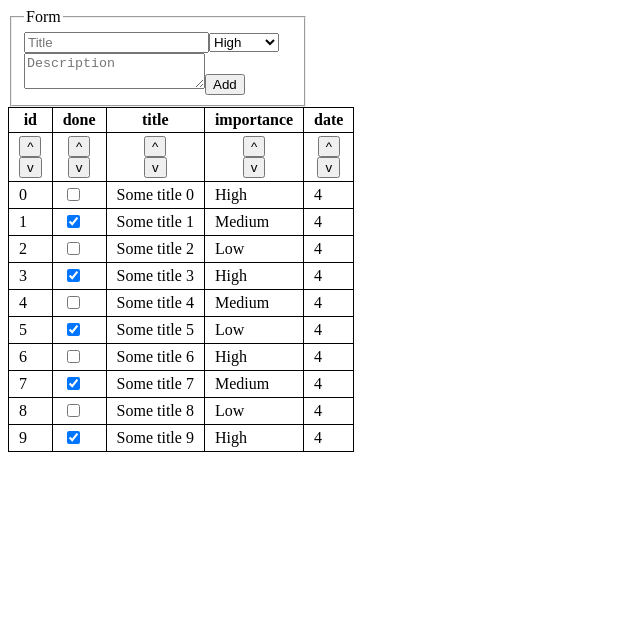
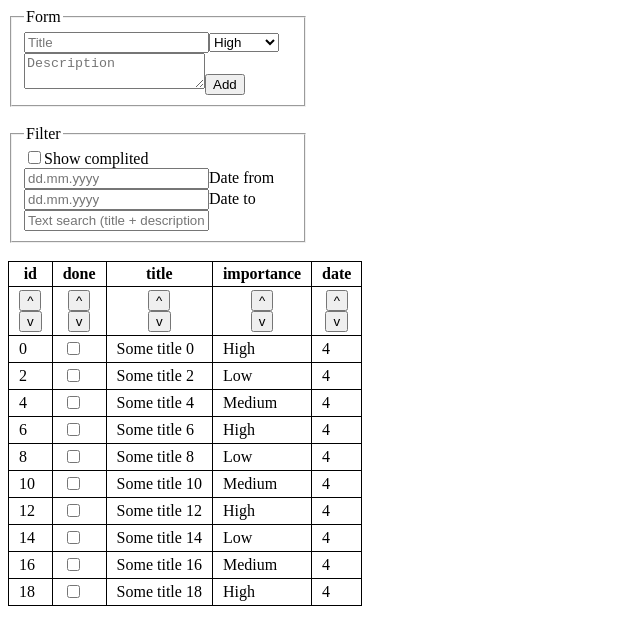
Before and after one commit to kulikmaxim/todo-list-react, a React (Create React App) app: page / in a window 1280 px wide. Shown: the top 640 px of the page, without its empty margins (0-640 px from the left). Built offline with nearby package versions, Linux system fonts and the light colour scheme.

Commit message:
Feature filter (#3)
* added incomplete implementation of filter component

* added implementation of filter component

```diff
--- a/src/components/App/App.js
+++ b/src/components/App/App.js
@@ -1,13 +1,15 @@
 import React, { Component } from 'react';
 import Table from '../Table';
 import Form from '../Form';
+import Filter from '../Filter';
 import { getItems } from '../../utils/apiWrapper';
 
 const importanceNames = ['High', 'Medium', 'Low'];
 
 class App extends Component {
     state = {
-        items: []
+        items: [],
+        filter: {}
     }
 
     constructor() {
@@ -24,11 +26,32 @@ class App extends Component {
         });
     }
 
+    toggleChecked = (id) => {
+        this.setState({
+            items: this.state.items.map((item) => (item.id !== id) ? item : {
+                ...item,
+                done: !item.done
+            }),
+        })
+    }
+
+    handleFilter = (filter) => {
+        this.setState({filter});
+    }
+
     render() {
         return (
             <div>
-                <Form onAdd={this.addTask.bind(this)} importanceNames={importanceNames} />
-                <Table items={this.state.items } importanceNames={importanceNames} />
+                <Form onAdd={this.addTask.bind(this)} importanceNames={importanceNames}  />
+                <br />
+                <Filter onFilter={this.handleFilter.bind(this)} />
+                <br />
+                <Table
+                    items={this.state.items}
+                    toggleChecked={this.toggleChecked}
+                    importanceNames={importanceNames}
+                    filter={this.state.filter}
+                />
             </div>
         );
     }
--- /dev/null
+++ b/src/components/Filter/Filter.css
@@ -0,0 +1,3 @@
+form {
+    width: 300px;
+}
--- /dev/null
+++ b/src/components/Filter/Filter.js
@@ -0,0 +1,41 @@
+import React, { Component } from 'react';
+import {getDateByString} from '../../utils/getDateByString';
+import debounce from 'lodash/debounce';
+
+import './Filter.css';
+
+class Filter extends Component {
+    constructor() {
+        super();
+
+        this.debouncedHandleFormChanges = debounce(this.handleFormChanges, 100);
+    }
+
+    handleFormChanges(ev) {
+        ev.preventDefault();
+        let filter = {
+            showComplited: this.refs.showComplited.checked,
+            searchText: this.refs.searchText.value,
+            dateFrom: getDateByString(this.refs.dateFrom.value),
+            dateTo: getDateByString(this.refs.dateTo.value),
+        }
+
+        this.props.onFilter(filter);
+    }
+
+    render() {
+        return (
+        <form onChange={this.debouncedHandleFormChanges.bind(this)}>
+            <fieldset>
+                    <legend>Filter</legend>
+                    <input ref='showComplited' type='checkbox' /><label>Show complited</label>
+                    <input ref='dateFrom' placeholder='dd.mm.yyyy' /><label>Date from</label>
+                    <input ref='dateTo' placeholder='dd.mm.yyyy' /><label>Date to</label>
+                    <input ref='searchText' placeholder='Text search (title + description)' />
+            </fieldset>
+        </form>
+        );
+    }
+}
+
+export default Filter;
--- /dev/null
+++ b/src/components/Filter/index.js
@@ -0,0 +1,3 @@
+import Filter from './Filter';
+
+export default Filter;
--- a/src/components/Table/Table.js
+++ b/src/components/Table/Table.js
@@ -3,6 +3,7 @@ import React, { Component } from 'react';
 import TableItem from './TableItem';
 import TableHeader from './TableHeader';
 import sortBy from '../../utils/sortBy';
+import {filterBy} from '../../utils/filterBy';
 
 import './Table.css';
 
@@ -18,18 +19,21 @@ class Table extends Component {
     }
 
     render() {
+        let filteredItems = filterBy(this.props.items, this.props.filter);
+
         let sortedItems = sortBy(
-            this.props.items,
+            filteredItems,
             this.state.sortBy
         );
 
         return (
             <table>
                 <TableHeader columns={columns} onSort={this.handleSort.bind(this)} />
-                {this.props.items.map((item) => (
+                {sortedItems.map((item) => (
                     <TableItem
                         key={item.id}
                         {...item}
+                        toggleChecked={this.props.toggleChecked}
                         importanceNames={this.props.importanceNames}
                     />)
                 )}
--- a/src/components/Table/TableItem.js
+++ b/src/components/Table/TableItem.js
@@ -4,12 +4,12 @@ function TableItem(props) {
     return (
     <tr>
         <td>{props.id}</td>
-        <td><input type="checkbox" checked={props.done}/></td>
+        <td><input type="checkbox" checked={props.done} onChange={() => props.toggleChecked(props.id)}/></td>
         <td title={props.description}>{props.title}</td>
         <td>{props.importanceNames[props.importance]}</td>
         <td>{props.date.getDay()}</td>
     </tr>
-    )
+    );
 }
 
 export default TableItem;
--- a/src/utils/apiWrapper.js
+++ b/src/utils/apiWrapper.js
@@ -1,5 +1,5 @@
 export const getItems = () => Promise.resolve(
-    new Array(10)
+    new Array(20)
         .fill(1)
         .map((_, index) => ({
             id: index,
--- /dev/null
+++ b/src/utils/filterBy.js
@@ -0,0 +1,10 @@
+export function filterBy(list, {showComplited, searchText, dateFrom, dateTo}) {
+    return list.filter((item) => {
+        let pattern = new RegExp(searchText, 'i');
+
+        return (showComplited || !item.done) &&
+            (dateFrom ? dateFrom <= item.date : true) &&
+            (dateTo ? dateTo >= item.date : true) &&
+            (searchText ? (pattern.test(item.title) || pattern.test(item.description)) : true);
+    });
+}
--- /dev/null
+++ b/src/utils/getDateByString.js
@@ -0,0 +1,10 @@
+export function getDateByString(dateString) {
+    let pattern = /(\d{2})\.(\d{2})\.(\d{4})/;
+    let match = dateString.trim().match(pattern);
+
+    if (!match) {
+        return null;
+    }
+
+   return new Date(match[3], match[2] - 1, match[1]);
+}
```
Also changed, not shown: src/components/Form/Form.js (indentation only).
